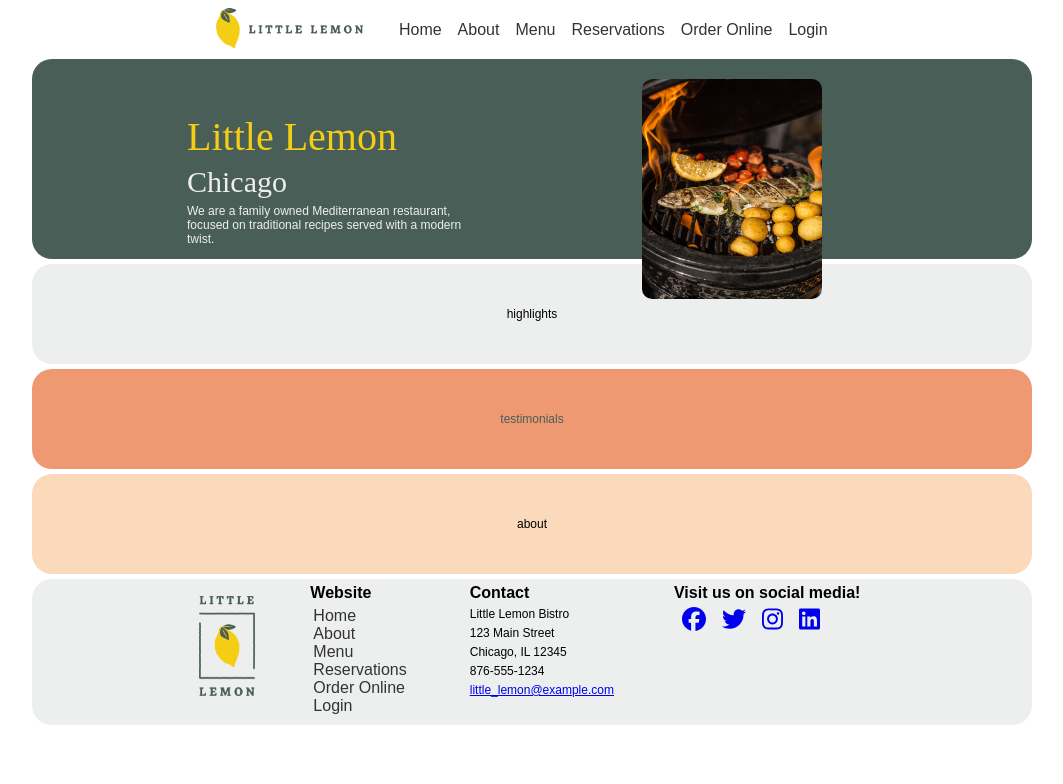
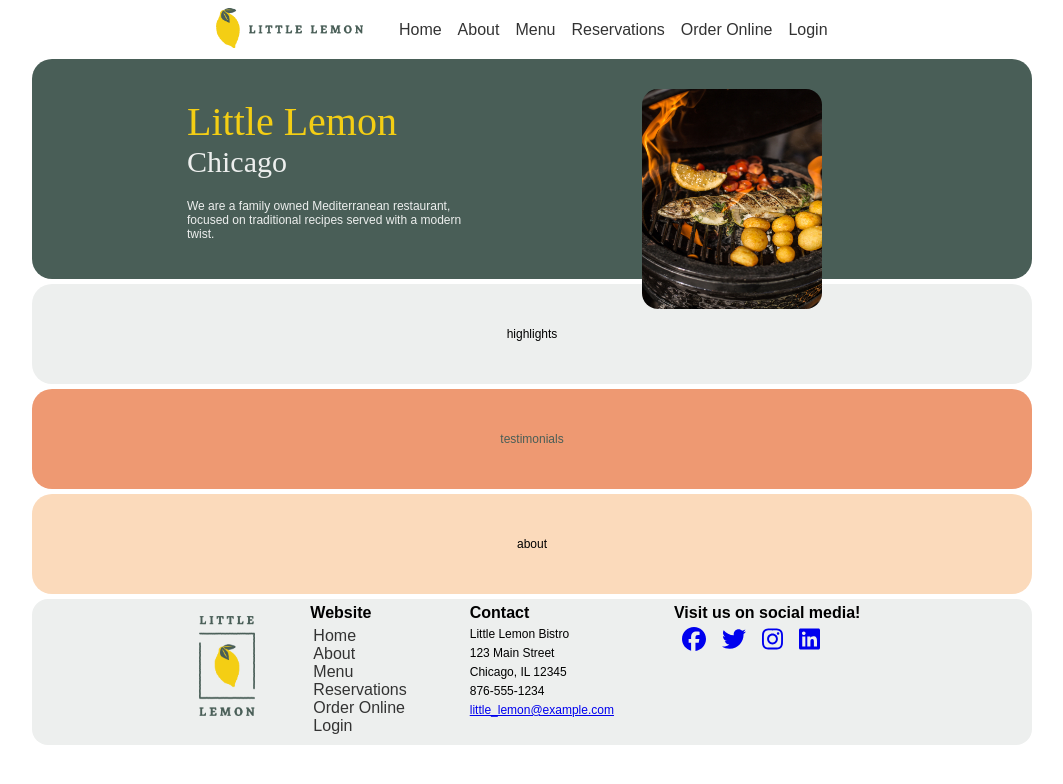
Before and after one commit to rdesantis/react-demo, a React (Create React App) app: page / in a window 1280 px wide. Shown: the top 784 px of the page, without its empty margins (108-1171 px from the left). Built offline with nearby package versions, Linux system fonts and the light colour scheme.

Commit message:
Position home hero image overlapping grid edge by using transform

```diff
--- a/src/index.css
+++ b/src/index.css
@@ -166,7 +166,7 @@ footer .socials li {
   }
 
   footer {
-    border-radius: 20px;
+    border-radius: var(--border-radius);
   }
 
   footer .logo {
@@ -234,6 +234,8 @@ footer .socials li {
 
 /* Specific component styles */
 
+/* Home page styles */
+
 #home-hero {
   display: grid;
   height: 400px;
@@ -244,25 +246,36 @@ footer .socials li {
   grid-area: home-hero-text;
 }
 
+#home-hero-text h1 {
+  margin-bottom: 0;
+}
+
+#home-hero-text h2 {
+  margin-top: 0;
+  margin-bottom: 20px;
+}
+
 #home-hero-image {
   grid-area: home-hero-image;
-  padding-top: 20px;
   display: grid;
   justify-items: center;
-  overflow-y: visible;
 }
 
 #home-hero-image img {
   height: 220px;
   width: 180px;
-  border-radius: 10px;
+  border-radius: var(--border-radius);
 }
 
 @media (min-width: 750px) {
   #home-hero {
     display: grid;
-    height: 200px;
+    height: 220px;
     grid-template-areas: ". home-hero-text . home-hero-image .";
     grid-template-columns: 15% 1fr 10% 1fr 15%;
   }
+
+  #home-hero-image img {
+    transform: translateY(30px);
+  }
 }
```
